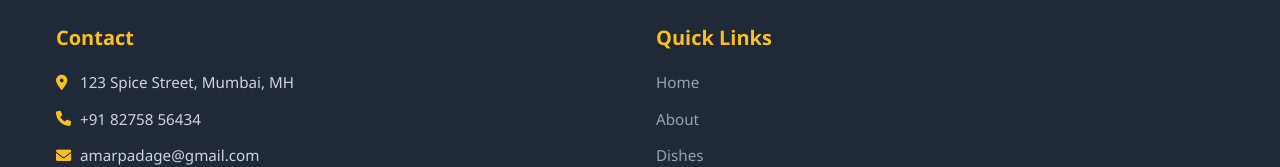
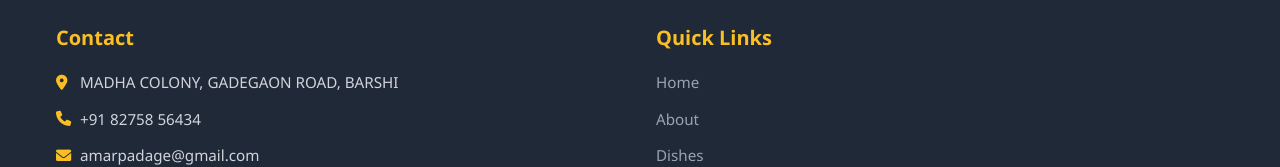
Before and after one commit to shivraj-yadav/amar-padage-portfolio, a plain HTML site: page index.html in a window 1280 px wide. Shown: the part 5982-6149 px from the top of the page. Drawn offline with Linux system fonts and the light colour scheme.

Commit message:
Update index.html with latest changes

```diff
--- a/index.html
+++ b/index.html
@@ -327,7 +327,7 @@
       <div class="footer-column">
         <h3>Contact</h3>
         <ul class="footer-contact">
-          <li><i class="fas fa-map-marker-alt"></i> 123 Spice Street, Mumbai, MH</li>
+          <li><i class="fas fa-map-marker-alt"></i> MADHA COLONY, GADEGAON ROAD, BARSHI</li>
           <li><i class="fas fa-phone"></i> +91 82758 56434</li>
           <li><i class="fas fa-envelope"></i> amarpadage@gmail.com </li>
         </ul>
```
